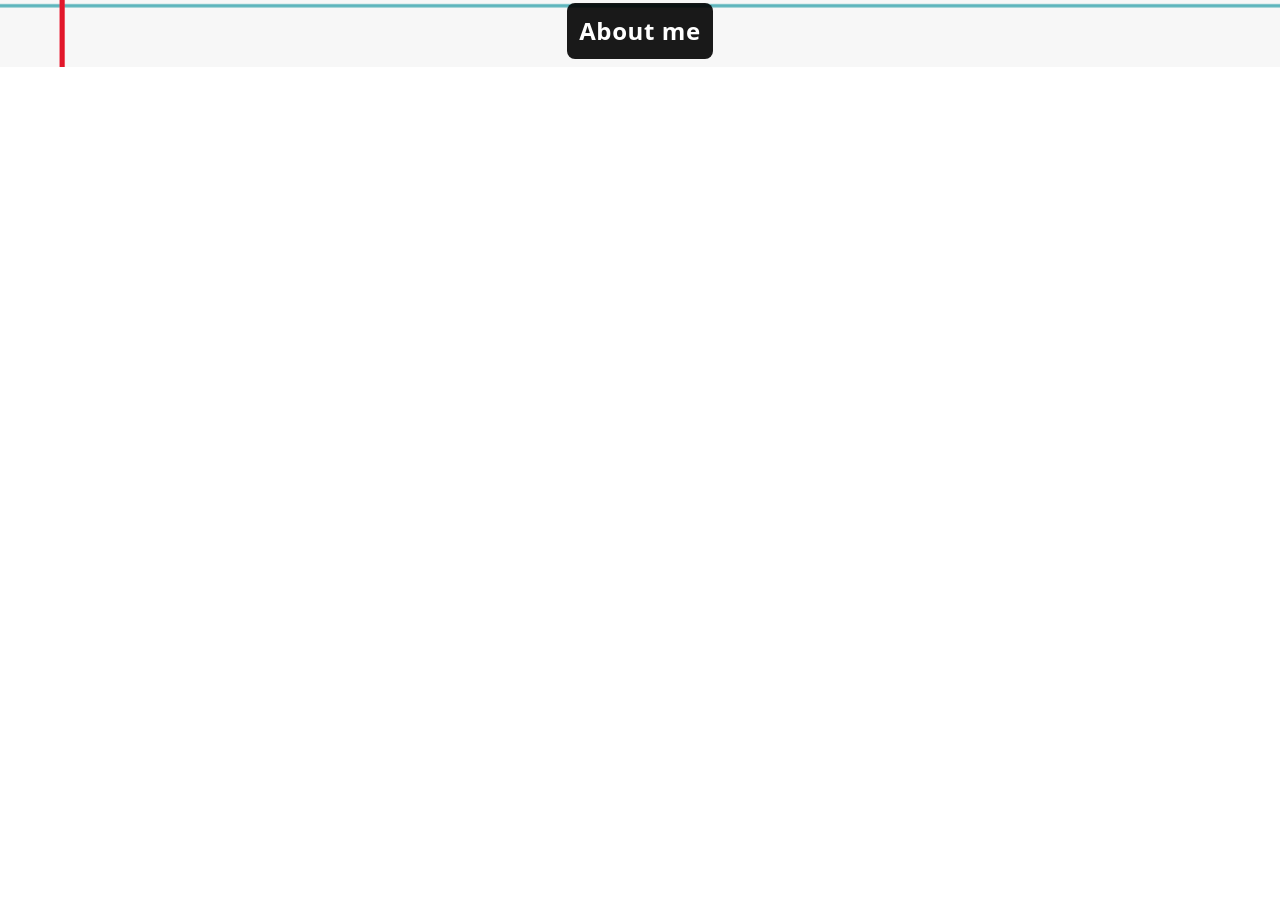
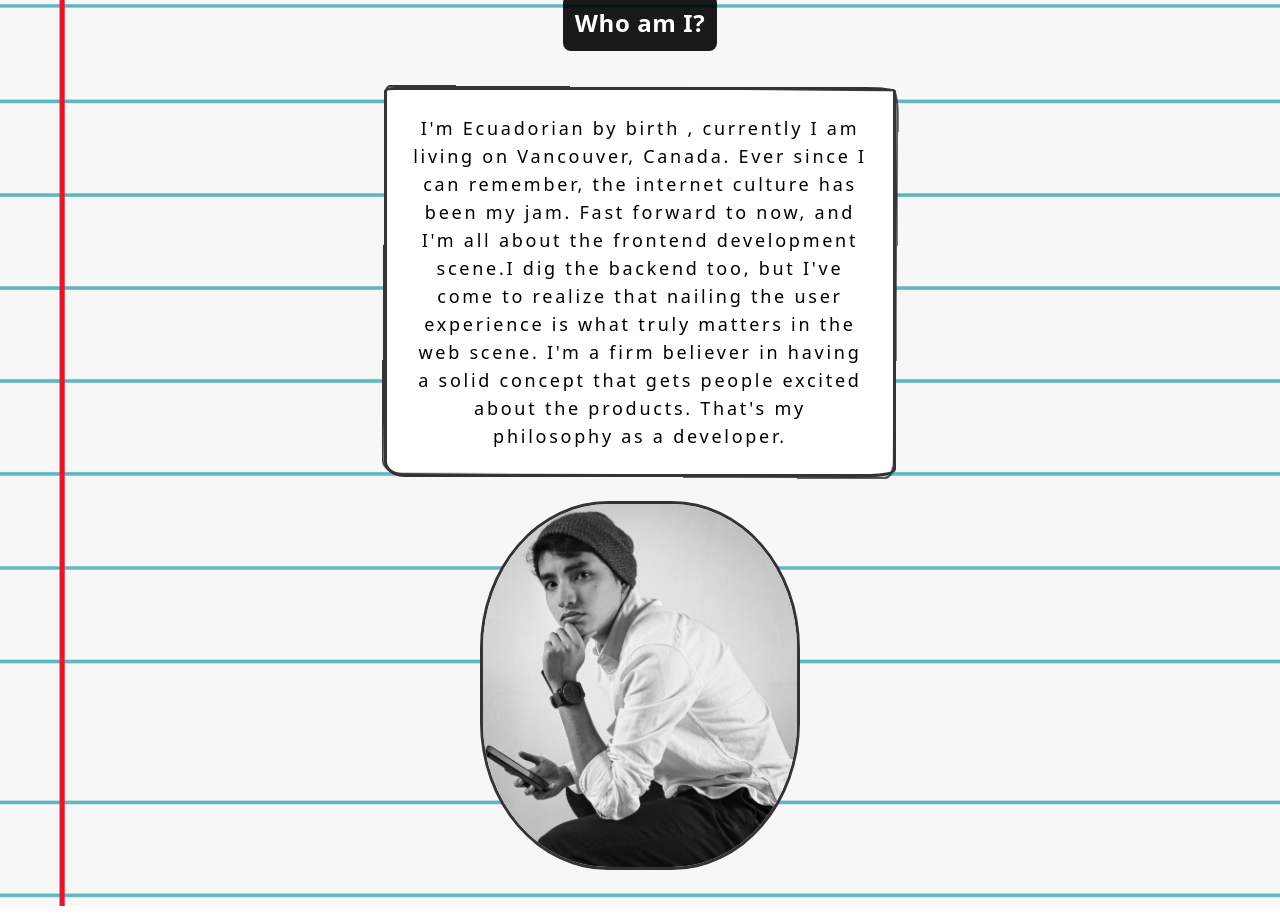
Before and after one commit to NicolasMezaCode/NicolasPortfolio, a React (Vite) app: page / in a window 1280 px wide. Shown: the part 1660-2574 px from the top of the page. Before the commit the page ends 1727 px from the top, so only its background shows below. Built offline with nearby package versions, Linux system fonts and the light colour scheme; a web font is replaced by a local one.

Commit message:
finishing about me

```diff
--- /dev/null
+++ b/src/components/About.jsx
@@ -0,0 +1,22 @@
+import React from 'react'
+import photo from '../assets/final_Original (2) (1).jpg'
+import './about.css'
+export default function About() {
+  return (
+    <>
+        <div className='bg-black opacity-90 rounded-lg  mb-6 md:mb-9'>
+            <h3 className='font-bold text-2xl text-white p-3 tracking-wide'>Who am I?</h3>
+        </div>
+        <span className='sketchy max-w-xs sm:max-w-md md:max-w-lg   mb-6'>
+            <p className='m-3 md:m-6 text-center text-xs sm:text-lg sm:font-medium '>
+                I'm Ecuadorian by birth , currently I am living on Vancouver, Canada. Ever since I can remember, the internet culture has been my jam.
+                Fast forward to now, and I'm all about the frontend development scene.I dig the backend too, but I've come to realize that nailing the user experience is what truly matters in the web scene. I'm a firm believer in having a solid concept that gets people excited about the products. That's my philosophy as a developer.
+            </p>
+        </span>
+
+        <figure className=' mb-9'>
+            <img className='sketchyPhoto h-auto w-80' src={photo} alt="" />
+        </figure>
+    </>
+  )
+}
--- a/src/components/Main.jsx
+++ b/src/components/Main.jsx
@@ -1,23 +1,19 @@
 import React from 'react'
 import Projects from './Projects'
 import './main.css'
+import About from './About'
 
 
 
 export default function Main() {
   return (
     <div className=" bg-blend-darken bg-[url('./assets/mobile.png')]  md:bg-[url('./assets/desktop.png')] flex justify-center flex-col  items-center">
-        <div className='bg-black opacity-90 rounded-lg mt-6 mb-2'>
+        <div className='bg-black opacity-90 rounded-lg mt-6 mb-6'>
             <h3 className='font-bold text-2xl text-white p-3 tracking-wide'>Projects</h3>
         </div>
         <section className='w-fit flex flex-col justify-center items-center'>
-          <div className='bg-white sm:mt-9  mt-3 mb-6 sm:mb-9 rounded-lg sketchy'>
-                <h3 className='font-hand font-bold text-3xl sm:text-5xl px-4 py-2  text-black sm:px-6 sm:py-3'>GAMESS</h3>
-          </div>
         <Projects/>
-        <div className='bg-black opacity-90 rounded-lg mt-6 mb-2'>
-            <h3 className='font-bold text-2xl text-white p-3 tracking-wide'>About me</h3>
-        </div>
+        <About/>
         </section>
     </div>
   )
--- a/src/components/Projects.jsx
+++ b/src/components/Projects.jsx
@@ -10,9 +10,13 @@ import pomodoro from '../assets/pomotimer.png'
 export default function Projects() {
   return (
     <>
+              <div className='bg-white sm:mt-9  mt-3 mb-9 sm:mb-9 rounded-lg sketchy'>
+                <h3 className=' font-hand font-bold text-3xl sm:text-5xl px-4 py-2  text-black sm:px-6 sm:py-3'>GAMESS</h3>
+          </div>
                 <a href="https://gamess.vercel.app/">
           <figure className='w-fit mx-5 mb-7 rounded-lg container sketchy relative'>
             <div className="relative">
+
               <img className='h-auto w-80 sm:w-[600px] lg:w-[800px]' src={gamess} alt="screenshot of the project" />
               <div className="absolute inset-0 flex items-center flex-col justify-center bg-bluePostit opacity-0 hover:opacity-100 transition duration-300 ease-in-out">
                 <div className="text-black text-center m-3 sm:m-5">
@@ -34,7 +38,7 @@ export default function Projects() {
                 <h3 className='font-hand font-bold text-3xl sm:text-5xl px-4 py-2  text-black sm:px-6 sm:py-3'>POMOTIMER</h3>
           </div>
           <a href="https://pomotimertechnique.vercel.app/">
-          <figure className='w-fit mx-5 mb-7 rounded-lg container sketchy relative'>
+          <figure className='w-fit mx-5 mb-7 md:mb-9 rounded-lg container sketchy relative'>
             <div className="relative">
               <img className='h-auto w-80 sm:w-[600px] lg:w-[800px]' src={pomodoro} alt="screenshot of the project" />
               <div className="absolute inset-0 flex items-center flex-col justify-center bg-yellowPostit opacity-0 hover:opacity-100 transition duration-300 ease-in-out">
--- /dev/null
+++ b/src/components/about.css
@@ -0,0 +1,18 @@
+.sketchyPhoto{
+    display: inline-block;
+    border: 3px solid #333;
+    border-radius: 40% ;
+    letter-spacing: 0.3ch;
+    background: #fff;
+    position: relative;
+}
+
+.sketchyPhoto::before{
+    content: '';
+    border: 2px solid #353535;
+    display: block;
+    width: 100%;
+    height: 100%;
+    position: absolute;
+    border-radius:40% ;
+}
--- a/tailwind.config.js
+++ b/tailwind.config.js
@@ -29,6 +29,7 @@ export default {
       letterSpacing:{
         'thewidest':'0.3rem'
       },
+
     },
 
   },
```
Also changed, not shown: src/assets/final_Original (2) (1).jpg (added).
